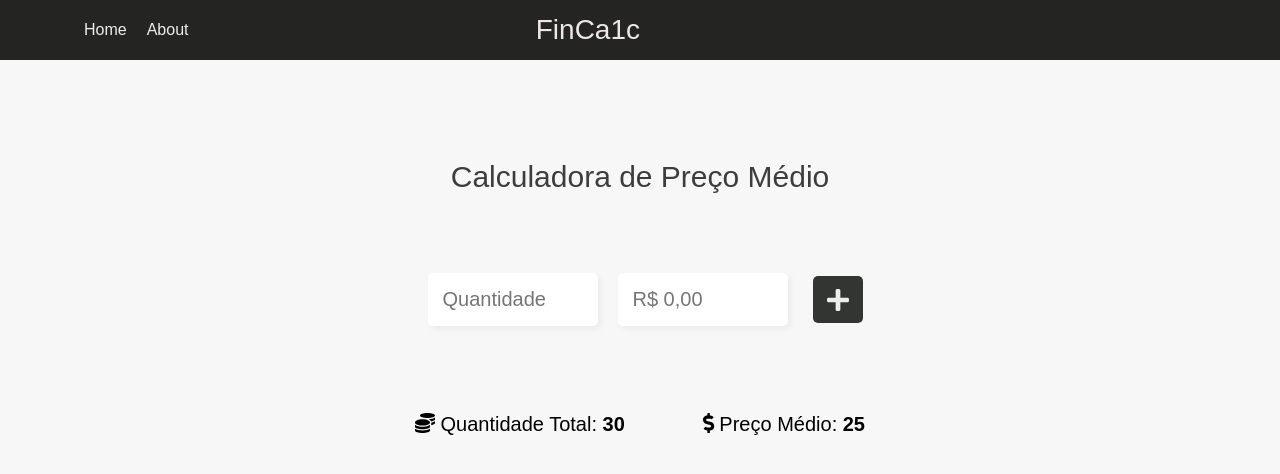
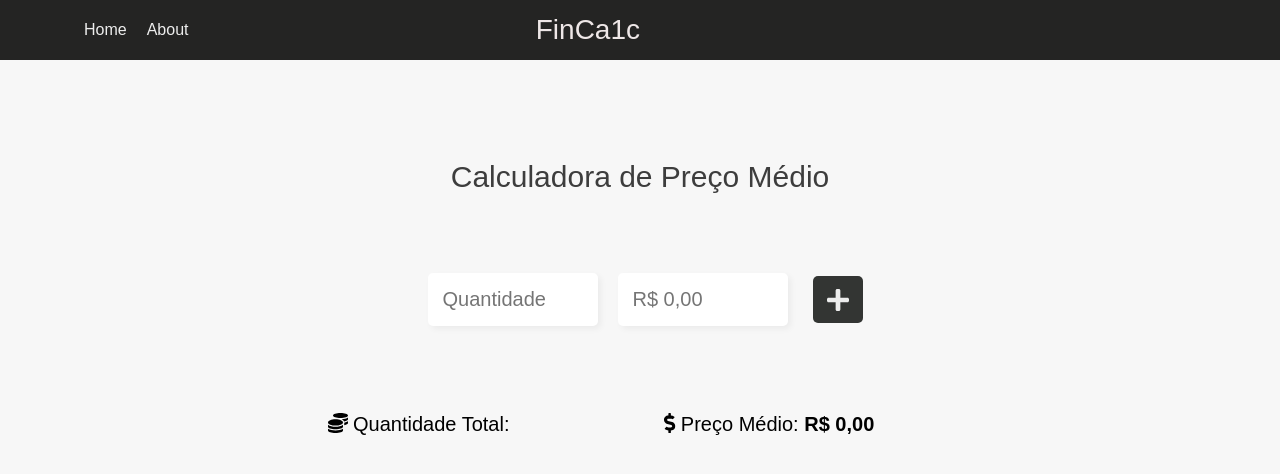
Before and after one commit to hewmoreira/finprice, a Vue app: page / in a window 1280 px wide. Shown: the top 474 px of the page. Built offline with nearby package versions, Linux system fonts and the light colour scheme.

Commit message:
added v-model em quantidade e preco

```diff
--- a/src/pages/PrecoMedio.vue
+++ b/src/pages/PrecoMedio.vue
@@ -4,24 +4,28 @@
         Calculadora de Preço Médio
     </div>
     <div id="calculadoraPrecoMedio">
-        <input type="number" class="quantField" placeholder="Quantidade">
-        <input type="number" class="priceField" placeholder="R$ 0,00">
+        <input type="number" class="quantField" placeholder="Quantidade" v-model="quantidade">
+        <input type="number" class="priceField" placeholder="R$ 0,00" v-model="preco">
         <button type="submit" class="btnCalc" :click="calcPM">
             <font-awesome-icon class="iconBtnCalc" icon="plus"/>
         </button>
     </div>
     <div id="result">
+        <div id="divQtdTotal">
             <span class="qtdTotal">
                 <font-awesome-icon icon="coins"/>
                 Quantidade Total:
-            <b>30</b>
+                <b>{{ quantidade }}</b>
 
             </span>
+        </div>
+        <div id="divPMTotal">
             <span class="pmAtual">
                 <font-awesome-icon icon="dollar-sign"/>
                 Preço Médio:
-            <b>25</b>
+                <b>R$ {{ formatPrice(preco) }}</b>
             </span>
+        </div>
     </div>
     <div id="publish"></div>
   </main>
@@ -29,7 +33,19 @@
 
 <script>
 export default {
-    name: "PrecoMedio"
+    name: "PrecoMedio",
+    data(){
+        return{
+            quantidade: '',
+            preco: ''
+        }
+    },
+    methods: {
+    formatPrice(value) {
+        let val = (value/1).toFixed(2).replace('.', ',')
+        return val.toString().replace(/\B(?=(\d{3})+(?!\d))/g, ".")
+    }
+}
 }
 </script>
 
@@ -127,15 +143,23 @@ export default {
 
 
     #result{
-        width: 450px;
+        width: 625px;
         height: 100px;
         display: flex;
         align-items: center;
         justify-content: space-between;
     }
 
+    #divQtdTotal{
+        width: 350px;
+    }
+
     .qtdTotal{
         font-size: 20px;
+    }
+
+    #divPMTotal{
+        width: 300px;
     }
 
     .pmAtual{
```
Lines whose indentation alone changed are shown as unchanged.
